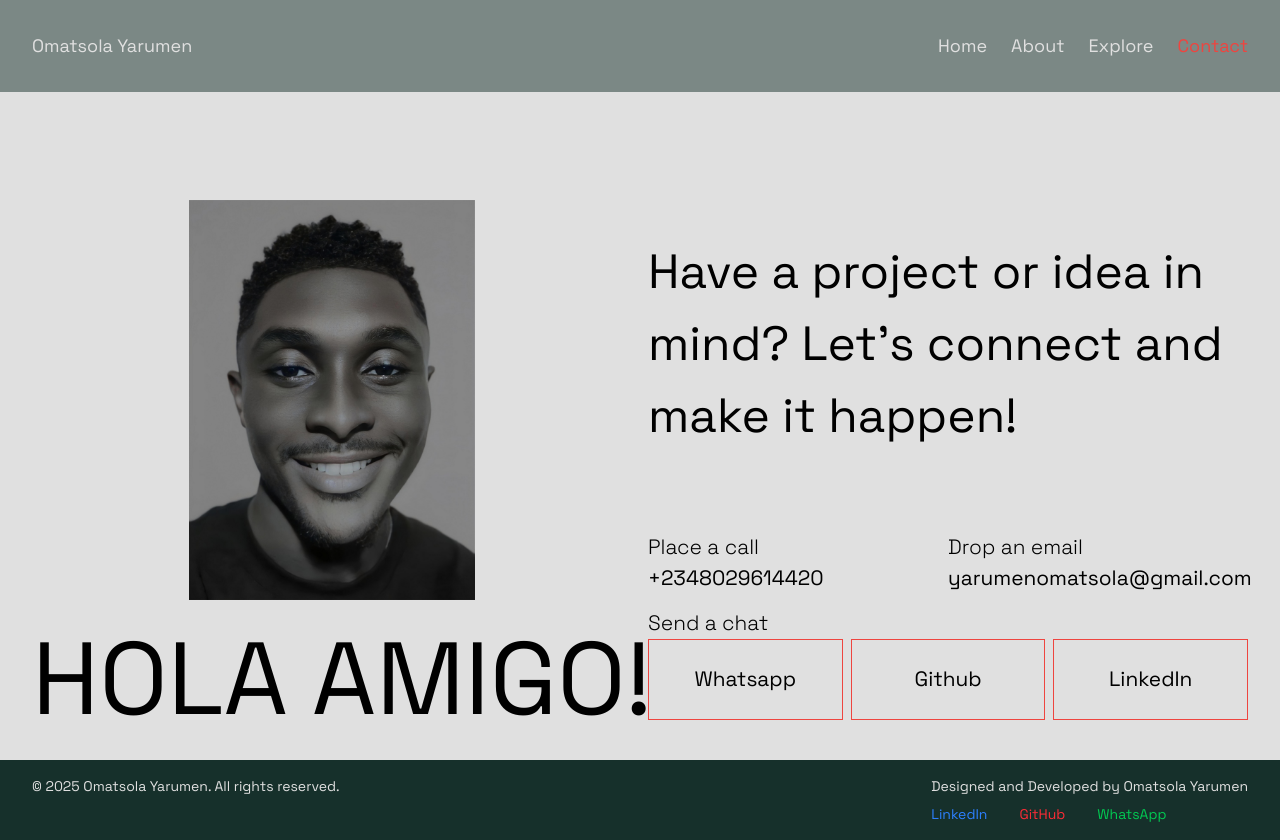
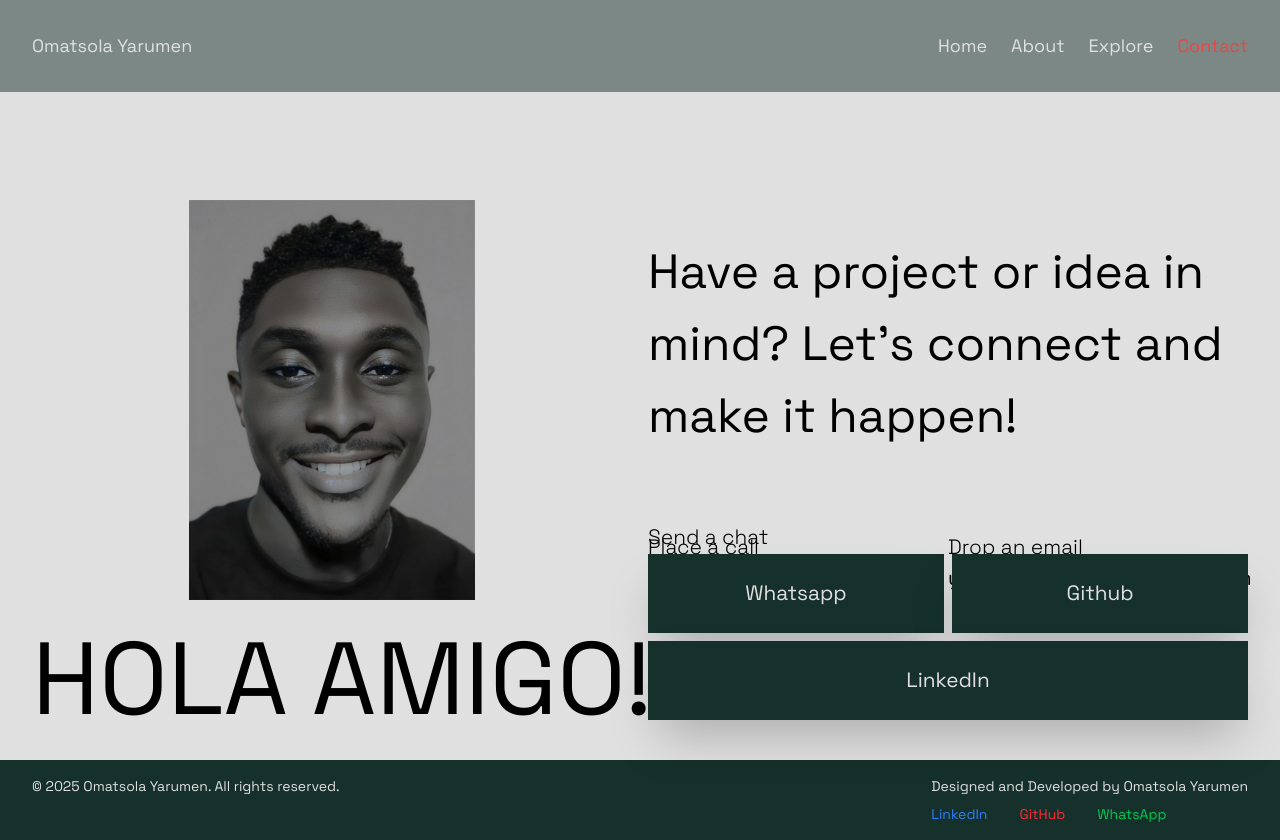
Before and after one commit to Omat-hub/omatsola_portfolio, a React (Vite) app: page /contact in a window 1280 px wide. Built offline with nearby package versions, Linux system fonts and the light colour scheme.

Commit message:
minor changes

```diff
--- a/src/assets/components/ProjectCard.jsx
+++ b/src/assets/components/ProjectCard.jsx
@@ -12,7 +12,7 @@ const ProjectCard = ({ showAll = false }) => {
               to={`/project_details/${project.id}`}
               className="grid grid-cols-1 md:grid-cols-6"
             >
-              <span className="text-[clamp(3rem,8vw,5rem)] text-left md:text-center leading-16 ">
+              <span className="text-[clamp(3rem,8vw,5rem)] text-left md:text-left leading-16 ">
                 0{project.id}
               </span>
               <div className="py-4 md:py-0 md:col-span-2">
@@ -25,7 +25,7 @@ const ProjectCard = ({ showAll = false }) => {
                 src={project.imageUrl}
                 alt={project.title}
                 loading="lazy"
-                className="w-full h-110 md:col-span-3"
+                className="w-full h-120 md:col-span-3"
               />
             </Link>
           </li>
--- a/src/index.css
+++ b/src/index.css
@@ -6,9 +6,6 @@
   scroll-behavior: smooth;
   scrollbar-width: thin;
   scrollbar-color: #16302b #e0e0e0;
-
-
-
 }
 body {
   background-color: #e0e0e0;
@@ -22,8 +19,13 @@ body {
 }
 
 .btn {
-  @apply px-6 py-6 border-1  border-highlight
-  hover:border-accent transition-all duration-300 ease-in-out}
+  @apply px-6 py-6 text-offwhite bg-accent hover:bg-pantone shadow-2xl
+   transition-all duration-300 ease-in-out;
+}
+
+.btn {
+  @apply px-16 py-6 text-offwhite bg-pantone hover:bg-accent text-center  hover:scale-105 transition-all duration-300 ease-in-out;
+}
 
 .btn-primary {
   @apply w-full px-14 py-6 bg-accent text-offwhite text-center hover:bg-highlight hover:text-pantone transition-all duration-300 ease-in-out;
@@ -34,7 +36,6 @@ body {
 .btn-cta {
   @apply w-full px-16 py-6 text-offwhite  bg-accent text-center hover:bg-pantone hover:scale-105 transition-all duration-300 ease-in-out;
 }
-
 
 a.active {
   @apply text-highlight;
--- a/src/screens/Contact.jsx
+++ b/src/screens/Contact.jsx
@@ -37,21 +37,15 @@ const Contact = () => {
         <div className="md:col-span-2 self-end">
           <p className="font-light">Send a chat</p>
           <div className="flex  text-center flex-wrap justify-between w-full gap-2">
-              <a
-                href="https://wa.me/qr/4CBTXBLTT4APO1"
-                className=" flex-1 hover:bg-green-300 hover:text-black transition btn"
-              >
+            <a href="https://wa.me/qr/4CBTXBLTT4APO1" className=" flex-1 btn">
               Whatsapp
             </a>
-              <a
-                href="https://github.com/Omat-hubs"
-                className="flex-1 hover:bg-red-300 hover:text-black transition btn"
-              >
+            <a href="https://github.com/Omat-hubs" className="flex-1 btn">
               Github
             </a>
             <a
               href="https://www.linkedin.com/in/omatsolayarumen"
-                className="flex-1 hover:bg-blue-300 hover:text-black transition  btn"
+              className="flex-1 btn"
             >
               LinkedIn
             </a>
--- a/src/screens/Home.jsx
+++ b/src/screens/Home.jsx
@@ -19,21 +19,15 @@ const Home = () => {
             </p>
 
             <div className="flex flex-col text-center flex-wrap justify-between w-full gap-2">
-              <a
-                href="https://wa.me/qr/4CBTXBLTT4APO1"
-                className="  hover:bg-green-300 hover:text-black transition btn"
-              >
+              <a href="https://wa.me/qr/4CBTXBLTT4APO1" className="btn">
                 Whatsapp
               </a>
-              <a
-                href="https://github.com/Omat-hubs"
-                className="px-6 py-6  hover:bg-red-300 hover:text-black transition btn"
-              >
+              <a href="https://github.com/Omat-hubs" className=" btn">
                 Github
               </a>
               <a
                 href="https://www.linkedin.com/in/omatsolayarumen"
-                className="px-6 py-6  hover:bg-blue-300 hover:text-black transition  btn"
+                className=" btn"
               >
                 LinkedIn
               </a>
```
Also changed, not shown: 1 other file (tests, documents, lock files or other folders). Lines whose indentation alone changed are shown as unchanged.
